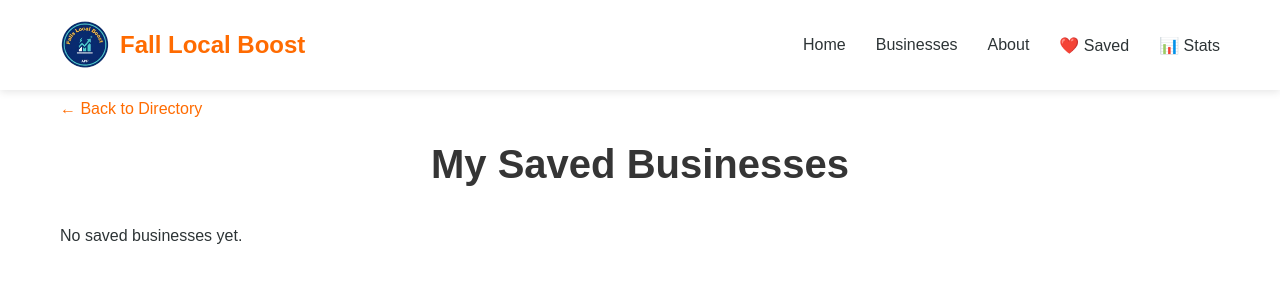
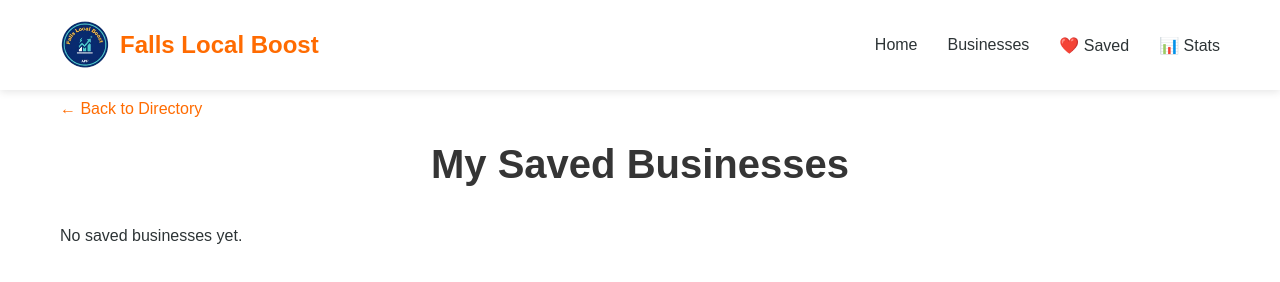
Before and after one commit to tunguyen110609/FBLA-Project, a plain HTML site: page FrontEnd/favorites.html in a window 1280 px wide. Drawn offline with Linux system fonts and the light colour scheme.

Commit message:
Update logo text and remove About link

```diff
--- a/FrontEnd/favorites.html
+++ b/FrontEnd/favorites.html
@@ -11,14 +11,13 @@
     <div class="container">
         <div class="logo">
             <img src="Picture/Gemini_Generated_Image_lhp93rlhp93rlhp9-removebg-preview.png" alt="Fall Local Boost Logo" class="logo-icon">
-            <span class="logo-text">Fall Local Boost</span>
+            <span class="logo-text">Falls Local Boost</span>
         </div>
 
         <!-- Main navigation - links to all app sections -->
         <nav class="nav">
             <a href="#home" class="nav-link">Home</a>
             <a href="#businesses" class="nav-link">Businesses</a>
-            <a href="#about" class="nav-link">About</a>
             <a href="favorites.html" class="nav-link">❤️ Saved</a>
             <a href="stats.html" class="nav-link">📊 Stats</a>
         </nav>
```
